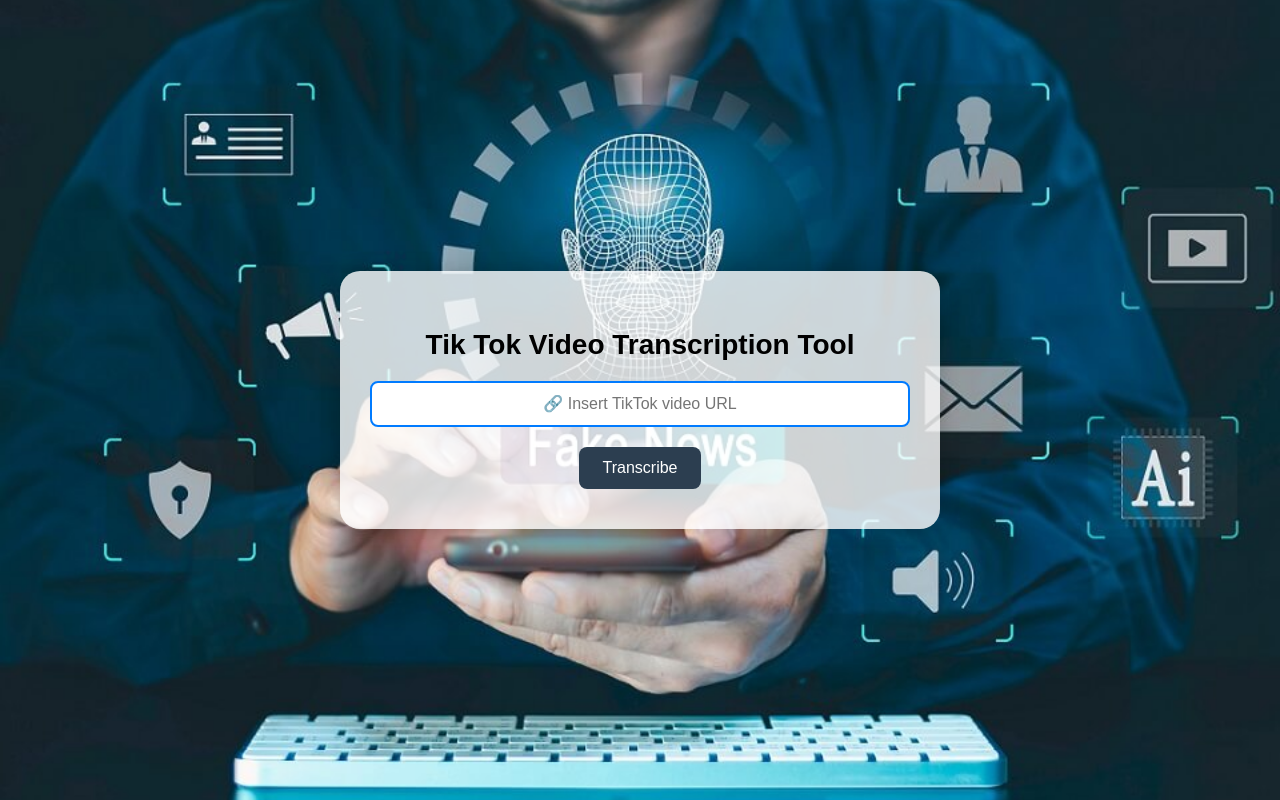
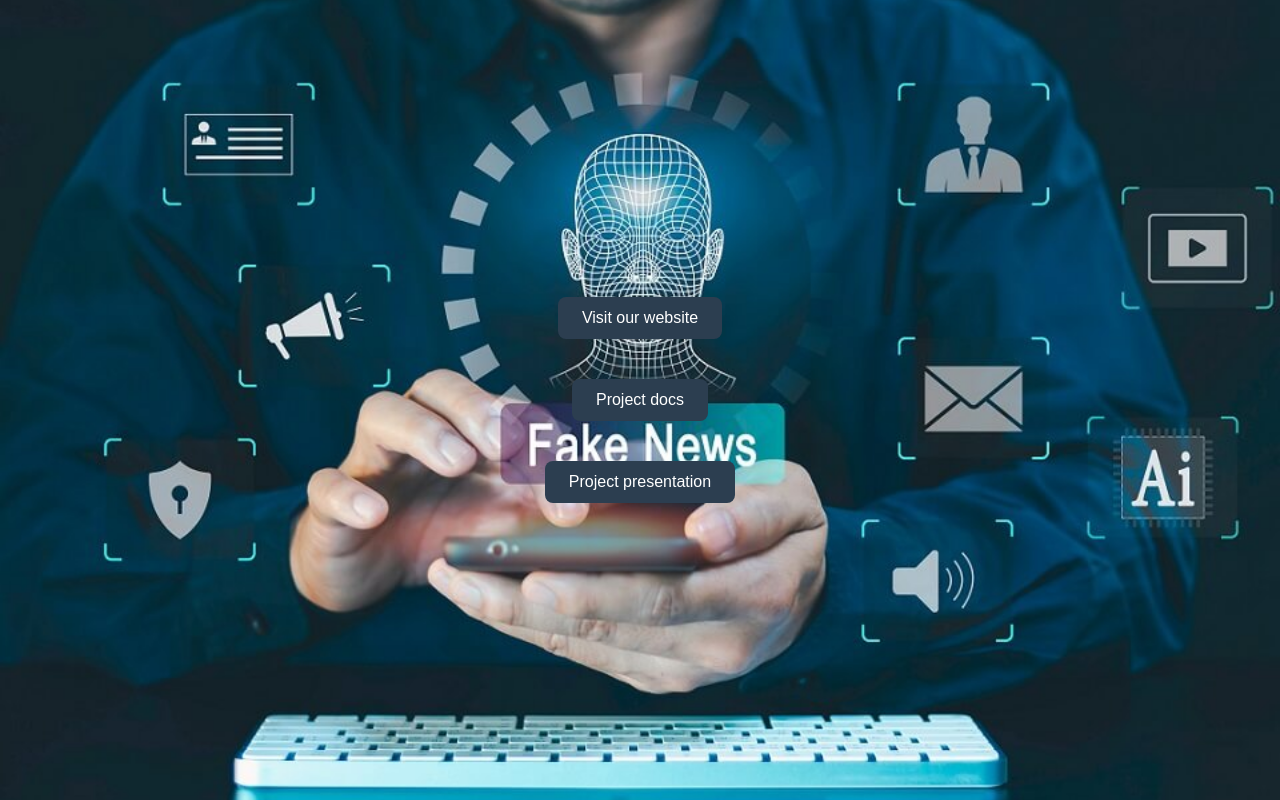
Before and after one commit to GALANDYONATAN/FakenewsProject, a Flask app: page / in a window 1280 px wide. Run offline with Flask 3, Linux system fonts and the light colour scheme.

Commit message:
Just a little changes

```diff
--- a/project/app.py
+++ b/project/app.py
@@ -2,15 +2,69 @@
 import yt_dlp, ffmpeg, whisper, ssl, os
 import webbrowser
 from threading import Timer
+import pandas as pd
+import numpy as np
+
+# Import packages for data visualization
+import matplotlib.pyplot as plt
+import seaborn as sns
+
+# Import packages for data preprocessing
+from sklearn.feature_extraction.text import CountVectorizer
+
+# Import packages for data modeling
+from sklearn.model_selection import train_test_split, GridSearchCV
+from sklearn.metrics import classification_report, accuracy_score, precision_score, \
+recall_score, f1_score, confusion_matrix, ConfusionMatrixDisplay
+
+from sklearn.ensemble import RandomForestClassifier
+from xgboost import XGBClassifier
+from xgboost import plot_importance
 
 # טיפול בתעודת SSL
 ssl._create_default_https_context = ssl._create_unverified_context
 
 app = Flask(__name__)
 
-@app.route('/')
+
+
+@app.route("/")
+def home():
+    return render_template("home.html")
+
+@app.route("/index")
 def index():
     return render_template("index.html")
+
+@app.route("/docs")
+def docs():
+    return render_template("docs.html")
+
+@app.route("/presentation")
+def presentation():
+    return render_template("presentation.html")
+
+
+
+@app.route('/send', methods=['POST'])
+def send():
+    df = pd.read_csv("tiktok_predictions_full.csv")
+    data=request.get_json(force=True)
+    text = (data.get("Text") or "").strip()
+    if not text:
+         return jsonify({"error": "No text received"}), 400
+    row = df[df["text_snippet"].str.strip() == text]
+    if row.empty:
+        return jsonify({"error": "Text not found in dataset"}), 404
+        # לוקחים את הערכים מהשורה הראשונה שנמצאה
+    row = row.iloc[0]
+    return jsonify({
+        "Fake news check": str(row["Fake news check"]),
+        "Reliability": float(row["Reliability"]),
+        "Unreliability": float(row["Unreliability"])
+    })
+#if __name__ == "__main__":
+    #app.run(debug=True)
 
 
 @app.route('/transcribe', methods=['POST'])
--- a/project/static/index.css
+++ b/project/static/css/index.css
@@ -2,15 +2,18 @@
   margin: 0;
   padding: 0;
   font-family: Arial, sans-serif;
-  background-image: url("fake-news-detector-960.jpg"); /* התמונה שאתה שלחת */
+  background-image: url("/static/pictures/fake-news-detector-960.jpg"); /* התמונה שאתה שלחת */
   background-size: cover;
   background-position: center;
   background-repeat: no-repeat;
   background-attachment: fixed;
   min-height: 100vh;
   display: flex;
+  flex-direction: column;
   justify-content: center;
   align-items: center;
+  gap:40px;
+
 }
 
 .overlay {
@@ -23,6 +26,8 @@
   text-align: center;
   box-sizing: border-box;
   transition: transform 0.3s ease , box-shadow 0.3s ease;
+
+
 }
 
 .overlay:hover {
@@ -72,4 +77,17 @@
   border-radius: 10px;
   font-size: 16px;
   box-shadow: inset 0 0 5px rgba(0,0,0,0.1);
+
 }
+
+
+#Textresult {
+  display:none ;
+  margin-top: 25px;
+  padding: 16px;
+  background-color: rgba(255, 255, 255, 0.9);
+  border-radius: 10px;
+  font-size: 16px;
+  box-shadow: inset 0 0 5px rgba(0,0,0,0.1);
+
+}
--- /dev/null
+++ b/project/templates/home.html
@@ -0,0 +1,21 @@
+<!DOCTYPE html>
+<html lang="en">
+<head>
+  <meta charset="UTF-8">
+  <meta name="viewport" content="width=device-width, initial-scale=1.0">
+  <link rel="stylesheet" href="{{ url_for('static', filename='css/index.css') }}">
+  <title>Document</title>
+</head>
+<body>
+
+  <a href="{{ url_for('index') }}"><button>Visit our website</button></a>
+  <a href="{{ url_for('docs') }}"><button>Project docs</button></a>
+  <a href="{{ url_for('presentation') }}"><button>Project presentation</button></a>
+
+
+
+
+
+
+</body>
+</html>
--- a/project/templates/index.html
+++ b/project/templates/index.html
@@ -3,22 +3,32 @@
 <head>
     <meta charset="UTF-8">
     <title>TikTok Transcription</title>
-    <link rel="stylesheet" href="{{ url_for('static', filename='index.css') }}">
+    <link rel="stylesheet" href="{{ url_for('static', filename='css/index.css') }}">
 </head>
 <body>
+
+
+
+
 <div class="overlay">
 
+    <h1> Tik Tok Video Transcription Tool </h1>
+    <input type="text" id="videoUrl" placeholder="🔗 Insert TikTok video URL">
+    <button onclick="transcribe()">Transcribe</button>
+    <div id="result">Please wait, this may take a few moments</div>
+</div>
 
-    <h1> Tik Tok Video Transcription Tool </h1>
 
-    <input type="text" id="videoUrl" placeholder="🔗 Insert TikTok video URL">
-    <br>
-    <button onclick="transcribe()">Transcribe</button>
 
-    <div id="result">Please wait, this may take a few moments</div>
+<div class="overlay">
 
-    <script src="{{ url_for('static', filename='main.js') }}"></script>
-
+    <h1> Tik Tok Text Transcription Tool </h1>
+    <input type="text" id="Text" placeholder="🔗 Insert TikTok Text">
+    <button onclick="send()">Send Text</button>
+    <div id="Textresult">Please wait, this may take a few moments</div>
 </div>
 </body>
+<script src="{{ url_for('static', filename='js/main.js') }}"></script>
+<script src="{{ url_for('static', filename='js/send.js') }}"></script>
+
 </html>
```
Also changed, not shown: project/static/js/send.js (added, +22 -0 lines), project/static/js/main.js (renamed from project/static/main.js), project/static/pictures/fake-news-detector-960.jpg (renamed from project/static/fake-news-detector-960.jpg), project/templates/docs.html (added), project/templates/presentation.html (added), 2 other files.
